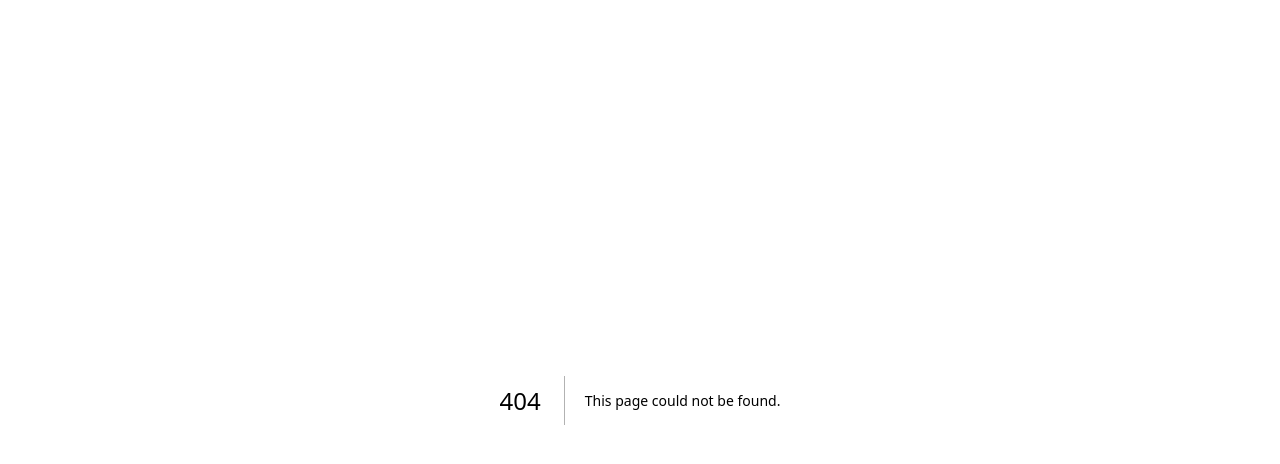
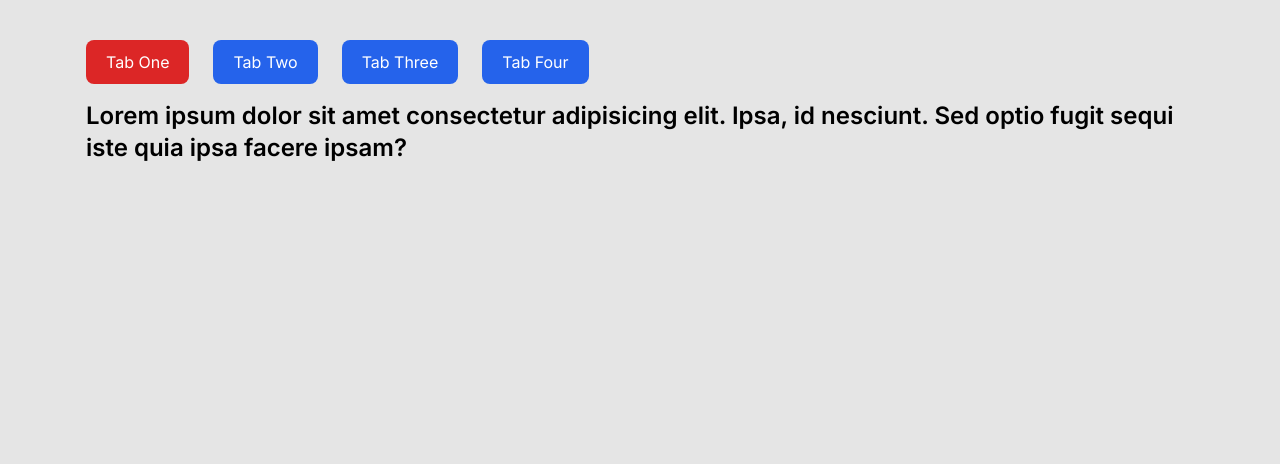
Before and after one commit to Sandeep-Luhaniwal/next-common-components, a Next.js app: page /params in a window 1280 px wide. Before the commit this address had no page. Shown: the top 464 px of the page. Built offline with nearby package versions, Linux system fonts and the light colour scheme.

Commit message:
params file add

```diff
--- a/app/navbar/page.js
+++ b/app/navbar/page.js
@@ -1,5 +1,4 @@
 import ScrollNavBar from '@/src/components/allnavbar/ScrollNavBar'
-import React from 'react'
 
 const page = () => {
     return (
--- /dev/null
+++ b/app/params/page.js
@@ -0,0 +1,12 @@
+import Params from '@/src/components/params/Params'
+import React from 'react'
+
+const page = () => {
+    return (
+        <div>
+            <Params />
+        </div>
+    )
+}
+
+export default page
--- a/src/components/allnavbar/ScrollNavBar.jsx
+++ b/src/components/allnavbar/ScrollNavBar.jsx
@@ -1,14 +1,28 @@
+"use client"
 import Link from 'next/link'
-import React from 'react'
+import React, { useState } from 'react'
 
 const ScrollNavBar = () => {
+    const [isOpen, setIsOpen] = useState(false);
     return (
         <>
             <div className="bg-black">
                 <div className="max-w-[1200px] px-4 py-3 mx-auto">
                     <div className="flex text-white justify-between items-center">
                         <h1 className='text-3xl capitalize'>logo</h1>
-                        <div className="gap-5 flex">
+                        <div className="gap-5 md:flex hidden">
+                            <Link className='capitalize hover:text-blue-600 text-2xl font-semibold' href="/">Home</Link>
+                            <Link className='capitalize hover:text-blue-600 text-2xl font-semibold' href="/">firebase</Link>
+                            <Link className='capitalize hover:text-blue-600 text-2xl font-semibold' href="/">filter</Link>
+                        </div>
+
+                        <div className="md:hidden">
+                            <button onClick={() => setIsOpen(true)}>Open</button>
+                        </div>
+
+
+                        <div className={`min-h-screen bg-red-600 fixed w-full h-full top-0 flex flex-col justify-center items-center gap-5 -start-full duration-300 ${isOpen ? "!start-0" : ""}`}>
+                            <button onClick={() => { setIsOpen(false) }} className='absolute end-5 top-5'>close</button>
                             <Link className='capitalize hover:text-blue-600 text-2xl font-semibold' href="/">Home</Link>
                             <Link className='capitalize hover:text-blue-600 text-2xl font-semibold' href="/">firebase</Link>
                             <Link className='capitalize hover:text-blue-600 text-2xl font-semibold' href="/">filter</Link>
--- a/src/components/common/Helper.jsx
+++ b/src/components/common/Helper.jsx
@@ -27,4 +27,8 @@ export const allButtons = [
         button: "API",
         url: "/api",
     },
+    {
+        button: "Params Tab",
+        url: "/params",
+    },
 ];
--- /dev/null
+++ b/src/components/params/Helper.jsx
@@ -0,0 +1,26 @@
+export const tabData = [
+    {
+        id: "1",
+        tabName: "tab one",
+        tabContent:
+            "Lorem ipsum dolor sit amet consectetur adipisicing elit. Ipsa, id nesciunt. Sed optio fugit sequi iste quia ipsa facere ipsam?",
+    },
+    {
+        id: "2",
+        tabName: "tab two",
+        tabContent:
+            "nesciunt. Sed optio fugit sequi iste quia Lorem ipsum dolor sit amet consectetur adipisicing elit. Ipsa, id  ipsa facere ipsam?",
+    },
+    {
+        id: "3",
+        tabName: "tab three",
+        tabContent:
+            "adipisicing elit. Ipsa, id nesciunt. Sed optio fugit Lorem ipsum dolor sit amet consectetur  sequi iste quia ipsa facere ipsam?",
+    },
+    {
+        id: "4",
+        tabName: "tab four",
+        tabContent:
+            "sit amet consectetur adipisicing elit. Lorem ipsum dolor Ipsa, id nesciunt. Sed optio fugit sequi iste quia ipsa facere ipsam?",
+    },
+];
--- /dev/null
+++ b/src/components/params/Params.jsx
@@ -0,0 +1,65 @@
+"use client"
+import { useState, useEffect } from "react";
+import { tabData } from "./Helper";
+import { useRouter } from "next/navigation";
+
+const Params = () => {
+    const router = useRouter();
+    const [params, setParams] = useState(() => {
+        // Check if the type is present in localStorage, otherwise use the default value
+        return localStorage.getItem("type") || tabData[0].id;
+    });
+
+    useEffect(() => {
+        if (router.query && router.query.type) {
+            const { type } = router.query;
+            setParams(type);
+            // Store the type in localStorage
+            localStorage.setItem("type", type);
+        }
+    }, [router.query]);
+
+    const clickHandler = (tabName) => {
+        const value = tabName;
+        router.push(`?${value}`);
+        setParams(value);
+        // Store the type in localStorage
+        localStorage.setItem("type", value);
+    };
+
+    return (
+        <div>
+            <div className="max-w-[1140px] mx-auto px-4 container pt-10">
+                <div className="flex gap-6 mb-4">
+                    {tabData.map((obj, i) => (
+                        <button
+                            key={i}
+                            button={obj.tabName}
+                            onClick={() => clickHandler(obj.id)}
+                            className={`bg-blue-600 rounded-lg px-5 py-2.5 text-white capitalize hover:bg-red-800
+                             duration-500 ${params === obj.id
+                                ? "bg-red-600"
+                                : ""
+                                }`}
+                        >{obj.tabName}</button>
+                    ))}
+                </div>
+                <div>
+                    {tabData.map((obj, i) => {
+                        return (
+                            <p
+                                key={i}
+                                className={`text-2xl text-black font-semibold ${params === obj.id ? "block" : "hidden"
+                                    }`}
+                            >
+                                {obj.tabContent}
+                            </p>
+                        );
+                    })}
+                </div>
+            </div>
+        </div>
+    );
+};
+
+export default Params;
```
